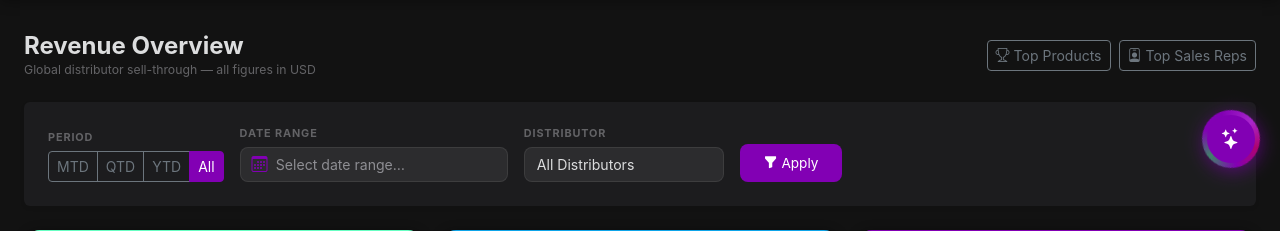
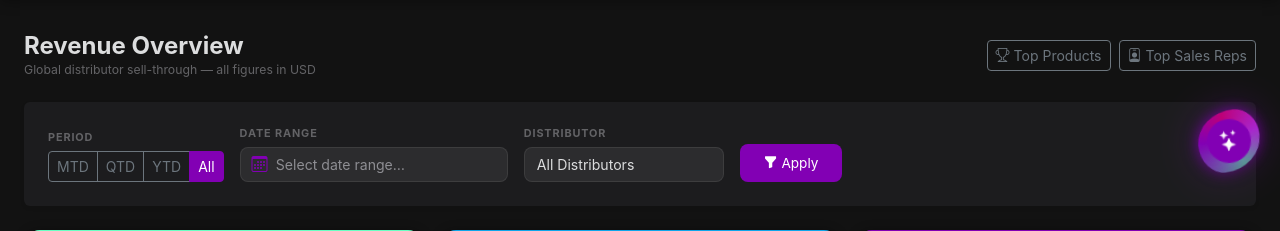
Before and after one commit to omricn/kpos, a Django app: page / in a window 1280 px wide. Shown: the part 50-281 px from the top of the page. Run offline with Django 4.2, Linux system fonts and the light colour scheme; data that the repository does not hold is empty.

Commit message:
Redesign AI orb: organic morphing wavy ring + neon glow
- Outer shape animates between organic border-radius values (ai-orb-morph, 5s)
  creating a wavy, non-circular ring that looks like the reference image
- Outer shape also rotates (ai-orb-spin, 9s) so the wavy ring spins
- Inner circle stays a perfect 50% radius and counter-rotates to keep icon upright
- Replace box-shadow with filter:drop-shadow so the glow follows the wavy outline
- Hover intensifies the neon glow

Co-Authored-By: Claude Sonnet 4.6 <noreply@anthropic.com>

```diff
--- a/static/css/custom.css
+++ b/static/css/custom.css
@@ -455,22 +455,27 @@ h1, h2, h3, h4, h5, h6 {
 @keyframes ai-orb-spin-reverse {
   to { transform: rotate(-360deg); }
 }
+@keyframes ai-orb-morph {
+  0%,100% { border-radius: 62% 38% 32% 68% / 58% 34% 66% 42%; }
+  20%      { border-radius: 38% 62% 55% 45% / 48% 60% 40% 52%; }
+  40%      { border-radius: 52% 48% 38% 62% / 35% 62% 38% 65%; }
+  60%      { border-radius: 42% 58% 65% 35% / 62% 38% 62% 38%; }
+  80%      { border-radius: 55% 45% 42% 58% / 44% 56% 44% 56%; }
+}
 
 .ai-orb {
   position: fixed;
   top: 160px;
   right: 20px;
-  width: 58px;
-  height: 58px;
-  border-radius: 50%;
+  width: 62px;
+  height: 62px;
+  border-radius: 62% 38% 32% 68% / 58% 34% 66% 42%;
   background: conic-gradient(
     from 0deg,
     #8200B4 0deg,
-    #a825cc 70deg,
-    rgba(190, 0, 120, 0.9) 130deg,
-    #8200B4 190deg,
-    rgba(104, 255, 195, 0.45) 250deg,
-    #8200B4 310deg,
+    #BE0078 80deg,
+    #a825cc 160deg,
+    rgba(104, 255, 195, 0.55) 240deg,
     #8200B4 360deg
   );
   display: flex;
@@ -478,19 +483,19 @@ h1, h2, h3, h4, h5, h6 {
   justify-content: center;
   cursor: pointer;
   z-index: 1055;
-  box-shadow: 0 4px 18px rgba(130, 0, 180, 0.55);
-  transition: scale 0.18s, box-shadow 0.18s;
+  filter: drop-shadow(0 0 7px rgba(130,0,180,0.75)) drop-shadow(0 0 18px rgba(130,0,180,0.3));
+  transition: scale 0.18s, filter 0.18s;
   user-select: none;
-  animation: ai-orb-spin 7s linear infinite;
+  animation: ai-orb-spin 9s linear infinite, ai-orb-morph 5s ease-in-out infinite;
 }
 .ai-orb:hover {
-  scale: 1.1;
-  box-shadow: 0 6px 28px rgba(130, 0, 180, 0.75);
+  scale: 1.08;
+  filter: drop-shadow(0 0 12px rgba(130,0,180,0.95)) drop-shadow(0 0 28px rgba(130,0,180,0.5));
 }
 
 .ai-orb-inner {
-  width: 48px;
-  height: 48px;
+  width: 44px;
+  height: 44px;
   border-radius: 50%;
   background: var(--kramer-purple);
   color: #fff;
@@ -499,7 +504,8 @@ h1, h2, h3, h4, h5, h6 {
   justify-content: center;
   font-size: 1.3rem;
   pointer-events: none;
-  animation: ai-orb-spin-reverse 7s linear infinite;
+  flex-shrink: 0;
+  animation: ai-orb-spin-reverse 9s linear infinite;
 }
 
 .ai-panel {
```
